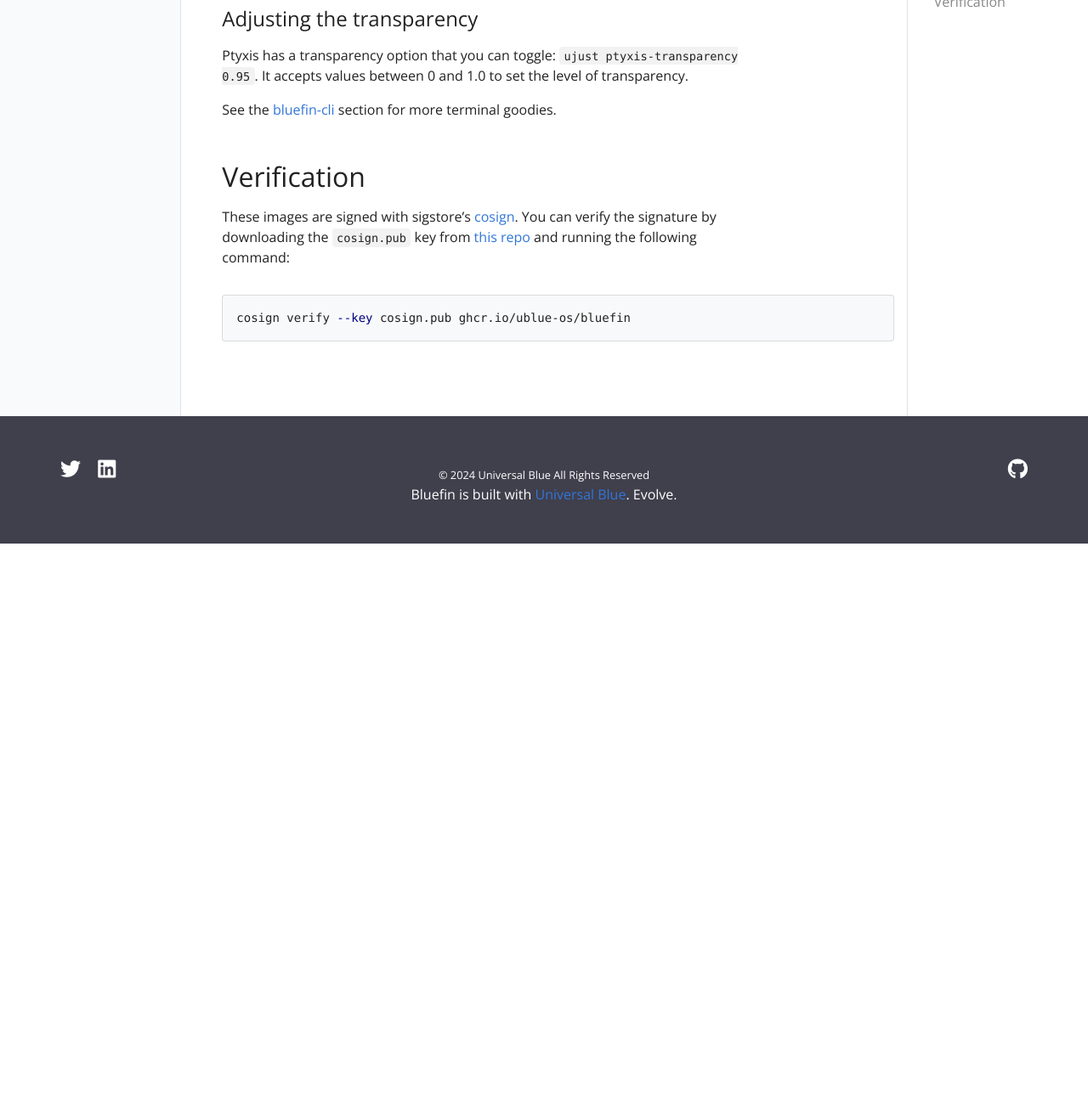
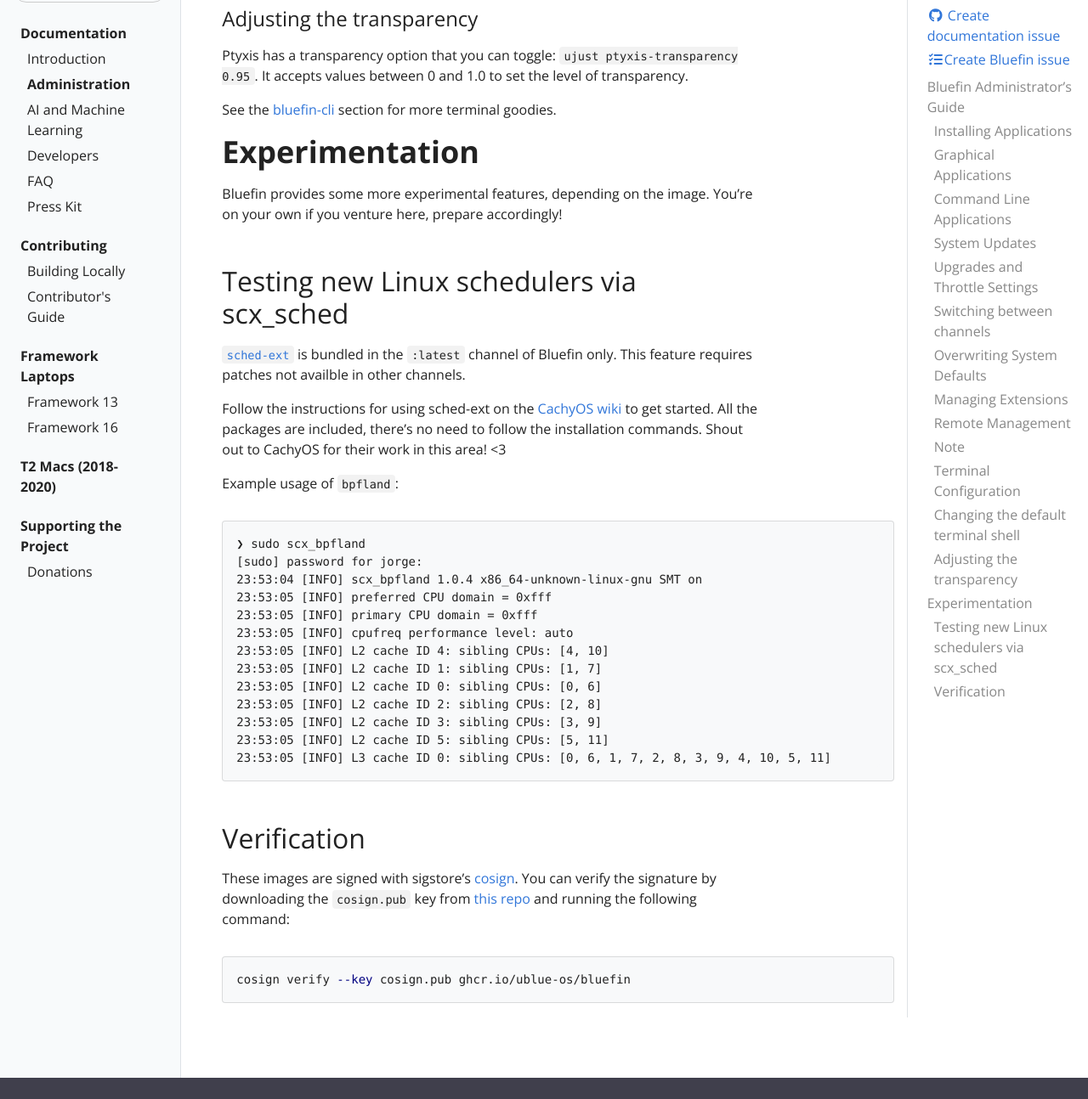
Before and after one commit to ublue-os/bluefin-docs, a Jekyll site: the page built from _docs/administration.md, in a window 1280 px wide and 1400 px high, scrolled down 8504 px, cut to the strip 106-1400 px from the top of the window. Shown: the whole strip at 85% size. Built offline with Jekyll 4.4.1, drawn with Linux system fonts in a browser that asks for light colours; before the commit the page ends 9250 px from its top, so only the background shows below that.

Commit message:
Update administration.md

````diff
--- a/_docs/administration.md
+++ b/_docs/administration.md
@@ -192,6 +192,33 @@
 
 See the [bluefin-cli](https://docs.projectbluefin.io/bluefin-dx#bluefin-cli) section for more terminal goodies.
 
+# Experimentation
+
+Bluefin provides some more experimental features, depending on the image. You're on your own if you venture here, prepare accordingly!
+
+## Testing new Linux schedulers via scx_sched
+
+[`sched-ext`](https://github.com/sched-ext/scx) is bundled in the `:latest` channel of Bluefin only. This feature requires patches not availble in other channels.
+
+Follow the instructions for using sched-ext on the [CachyOS wiki](https://wiki.cachyos.org/configuration/sched-ext/#starting-the-scheduler) to get started. All the packages are included, there's no need to follow the installation commands. Shout out to CachyOS for their work in this area! <3
+
+Example usage of `bpfland`:
+```
+❯ sudo scx_bpfland
+[sudo] password for jorge:
+23:53:04 [INFO] scx_bpfland 1.0.4 x86_64-unknown-linux-gnu SMT on
+23:53:05 [INFO] preferred CPU domain = 0xfff
+23:53:05 [INFO] primary CPU domain = 0xfff
+23:53:05 [INFO] cpufreq performance level: auto
+23:53:05 [INFO] L2 cache ID 4: sibling CPUs: [4, 10]
+23:53:05 [INFO] L2 cache ID 1: sibling CPUs: [1, 7]
+23:53:05 [INFO] L2 cache ID 0: sibling CPUs: [0, 6]
+23:53:05 [INFO] L2 cache ID 2: sibling CPUs: [2, 8]
+23:53:05 [INFO] L2 cache ID 3: sibling CPUs: [3, 9]
+23:53:05 [INFO] L2 cache ID 5: sibling CPUs: [5, 11]
+23:53:05 [INFO] L3 cache ID 0: sibling CPUs: [0, 6, 1, 7, 2, 8, 3, 9, 4, 10, 5, 11]
+```
+
 ## Verification
 
 These images are signed with sigstore's [cosign](https://docs.sigstore.dev/cosign/overview/). You can verify the signature by downloading the `cosign.pub` key from [this repo](https://github.com/ublue-os/bluefin) and running the following command:
````
